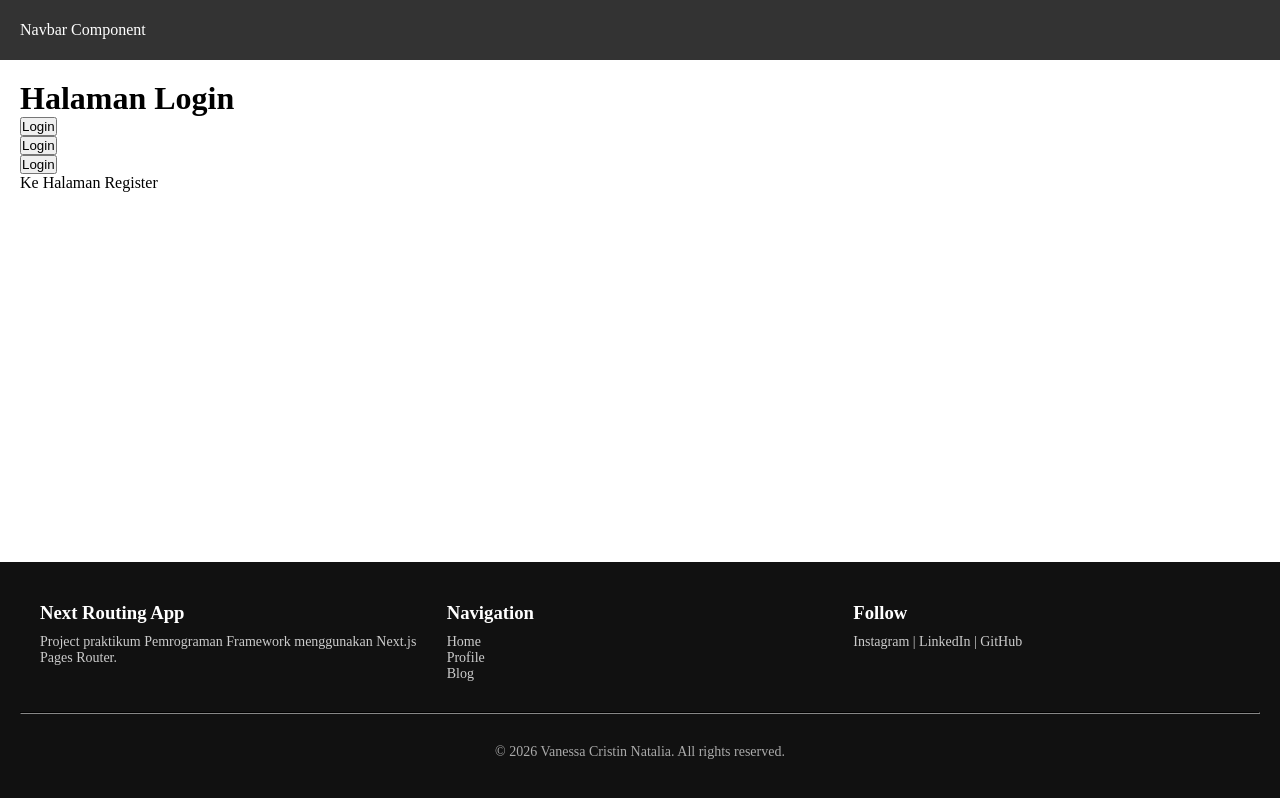
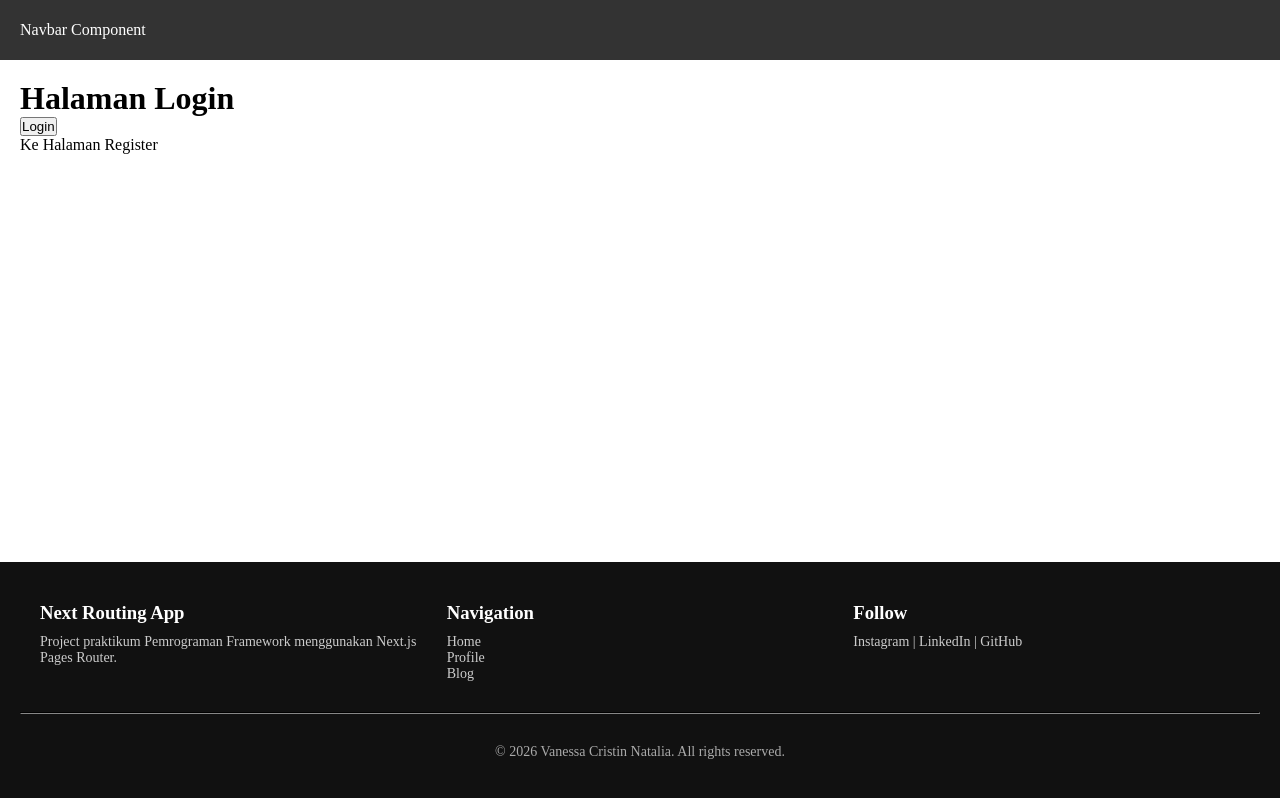
Before and after one commit to vanssea/Pemrograman-Framework_2026, a Next.js app in the folder P3/my-app/: page /auth/login in a window 1280 px wide. Built offline with nearby package versions, Linux system fonts and the light colour scheme.

Commit message:
Tugas Praktikum - Tugas 2

```diff
--- a/P3/my-app/src/pages/auth/login.tsx
+++ b/P3/my-app/src/pages/auth/login.tsx
@@ -12,8 +12,6 @@ const halamanLogin = () => {
     <div>
       <h1>Halaman Login</h1>
       <button onClick={handlerLogin}>Login</button> <br />
-      <button onClick={() => push('/produk')}>Login</button> <br />
-      <button onClick={() => handlerLogin()}>Login</button> <br />
       <Link href="/auth/register">Ke Halaman Register</Link>
     </div>
   );
```
Also changed, not shown: P3/my-app/src/pages/auth/register.tsx (+8 -0 lines).
